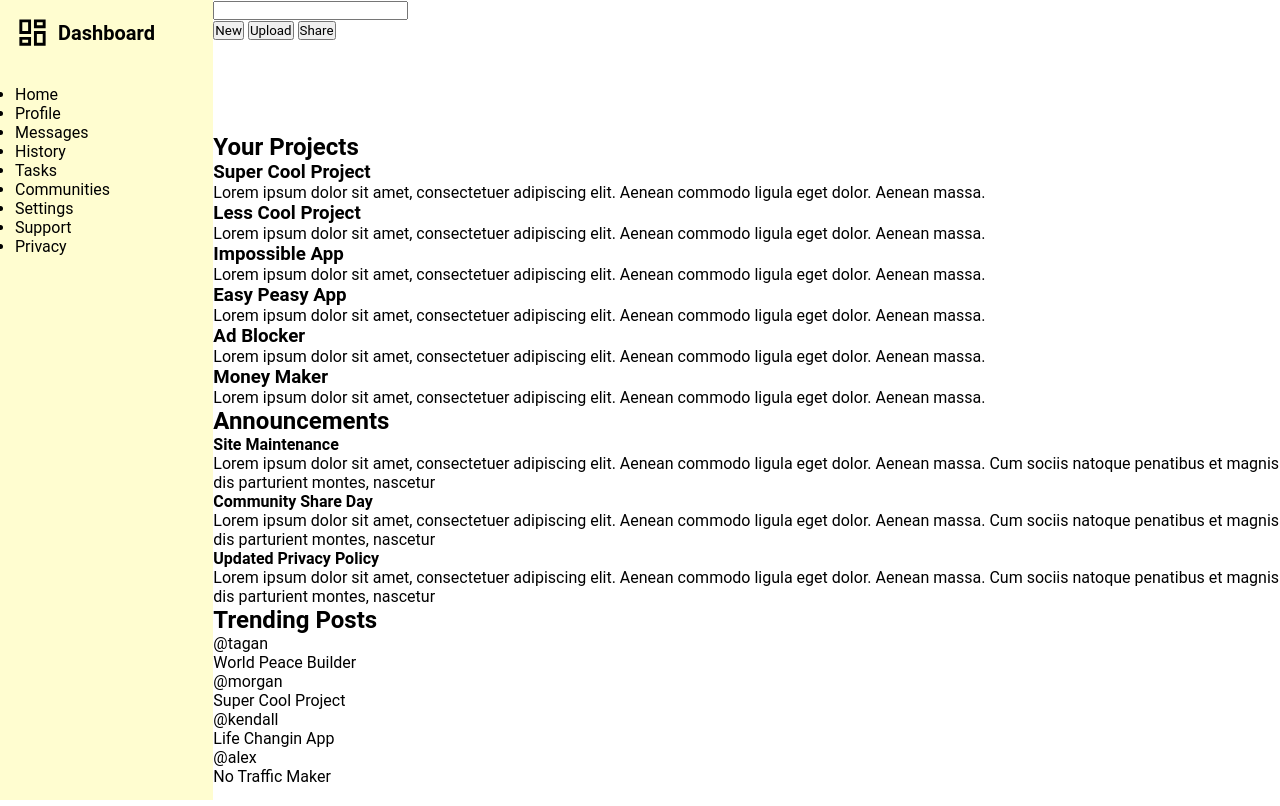
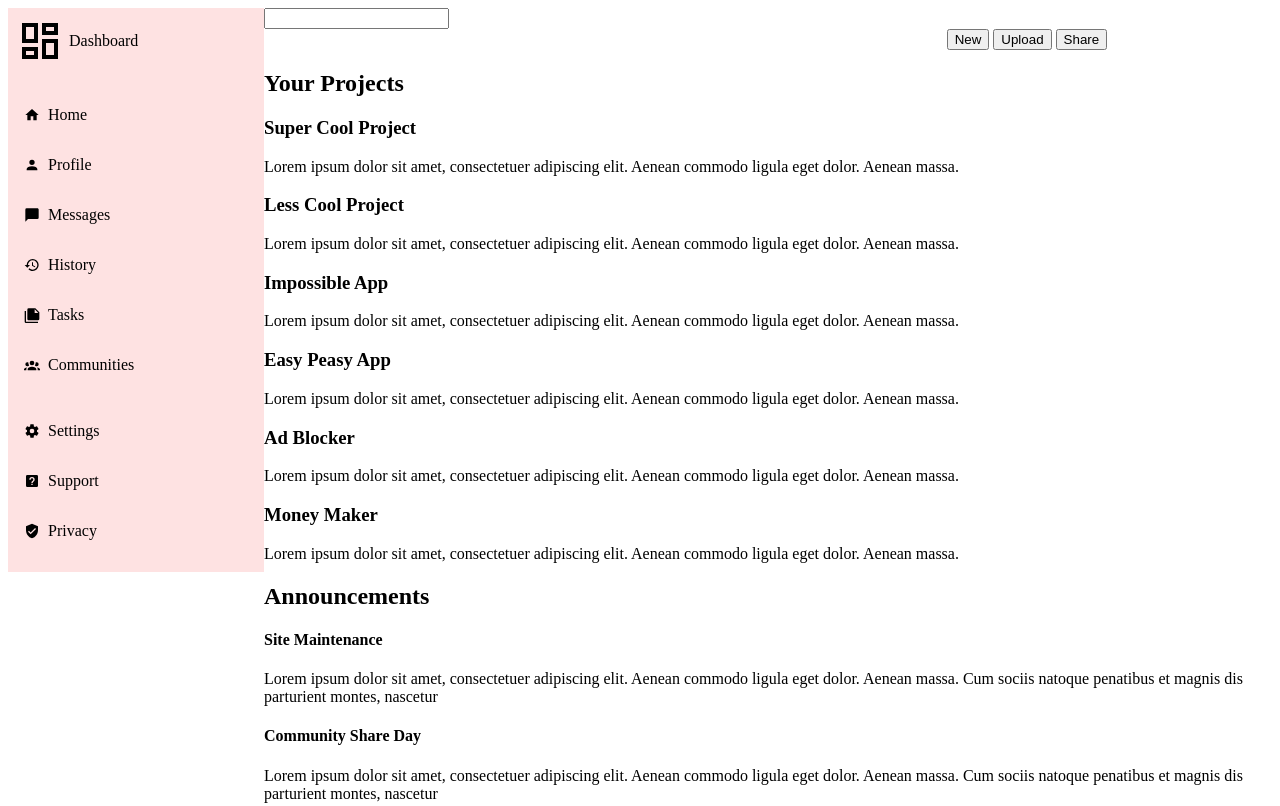
Before and after one commit to Zzanho/Admin-dashboard, a plain HTML site: page index.html in a window 1280 px wide. Shown: the top 806 px of the page. Drawn offline with Linux system fonts and the light colour scheme.

Commit message:
finished nav

```diff
--- a/index.html
+++ b/index.html
@@ -11,27 +11,49 @@
 
 <body>
     <div class="content">
+        <div class="left">
             <div class="nav">
                 <div class="logo">
-                <img class="dash" src="icons/view-dashboard-outline.svg"></i>
+                    <img class="dash" src="icons/view-dashboard-outline.svg" alt="Dashboard"></i>
                     <p>Dashboard</p>
                 </div>
                 <div class="nav-list">
-                <ul>
-                    <li>Home</li>
-                    <li>Profile</li>
-                    <li>Messages</li>
-                    <li>History</li>
-                    <li>Tasks</li>
-                    <li>Communities</li>
+                    <ul class="top">
+                        <li><img class="simple-icon" src="icons/home.svg" alt="Home"></i>
+                            <p>Home</p>
+                        </li>
+                        <li><img class="simple-icon" src="icons/account.svg" alt="Profile"></i>
+                            <p>Profile</p>
+                        </li>
+                        <li><img class="simple-icon" src="icons/message.svg" alt="Messages"></i>
+                            <p>Messages</p>
+                        </li>
+                        <li><img class="simple-icon" src="icons/history.svg" alt="History"></i>
+                            <p>History</p>
+                        </li>
+                        <li><img class="simple-icon" src="icons/note-multiple.svg" alt="Tasks"></i>
+                            <p>Tasks</p>
+                        </li>
+                        <li><img class="simple-icon" src="icons/account-group.svg" alt="Communities"></i>
+                            <p>Communities</p>
+                        </li>
                     </ul>
-                <ul>
-                    <li>Settings</li>
-                    <li>Support</li>
-                    <li>Privacy</li>
+                    <ul class="bot">
+                        <li><img class="simple-icon" src="icons/cog.svg" alt="Settings"></i>
+                            <p>Settings</p>
+                        </li>
+                        <li><img class="simple-icon" src="icons/help-box.svg" alt="Support"></i>
+                            <p>Support</p>
+                        </li>
+                        <li><img class="simple-icon" src="icons/shield-check.svg" alt="Privacy"></i>
+                            <p>Privacy</p>
+                        </li>
                     </ul>
                 </div>
             </div>
+        </div>
+
+        <div class="right">
             <div class="header">
                 <div class="search-bar">
                     <input class="search-bar" type="text">
@@ -151,6 +173,8 @@
                 </div>
             </div>
         </div>
+
+    </div>
 </body>
 
 </html>
--- a/styles.css
+++ b/styles.css
@@ -1,41 +1,76 @@
-* {
-    box-sizing: border-box;
+.content {
+    margin: 0;
+    display: grid;
+    grid-template-columns: 1fr 4fr;
+    grid-template-rows: 1fr 4fr;
+    width: 100vw;
+    height: 100vh;
     padding: 0;
-    margin: 0;
-    font-family: 'Roboto', sans-serif;
 }
 
-.content {
-    display: grid;
-    grid-template-columns: 1fr 5fr;
-    grid-template-rows: 1fr 5fr;
-    height: 100vh;
+.left {
+    grid-column: 1/2;
+    grid-row: 1/2;
+}
+
+.right {
+    grid-column: 2/3;
+    grid-row: 1/2;
 }
 
 .nav {
-    color: black;
-    background-color: #FFFDD0;
-    grid-column: 1 / 2;
-    grid-row: 1 / 3;
-    padding: 15px 20px 20px 15px;
+    grid-row: span 1;
     display: grid;
-    grid-template-columns: 1fr;
-    grid-template-rows: auto auto 1fr;
-    grid-gap: 35px;
+    grid-template-rows: span 2;
+    background-color: #fee2e2;
+}
+
+.logo {
+    display: flex;
+    ;
+    align-items: center;
+    padding: 8px;
+    gap: 5px;
+}
+
+.logo p {
+    align-items: center;
+}
+
+.logo img {
+    height: 3em;
+    width: 3em;
+}
+
+.simple-icon {
+    height: 1em;
+    width: 1em;
+}
+
+.top,
+.bot {
+    padding: 0 16px 0 16px;
+}
+
+.nav-list {
+    grid-row: 2;
+}
+
+.nav-list li {
+    display: flex;
+    align-items: center;
+    justify-content: left;
+    flex-direction: row;
     list-style-type: none;
 }
 
-.logo {
-    font-weight: bold;
-    font-size: 20px;
-    grid-row: 1 / 2;
-    display: flex;
-    align-items: center;
+.nav-list li img {
+    padding-right: 8px;
 }
 
-.dash {
-    width: 43px;
-    padding-right: 8px;
-
-
+.header {
+    grid-column: 2;
+    grid-row: 1;
+    display: grid;
+    grid-template-columns: 2fr 1fr;
 }
```
Lines whose indentation alone changed are shown as unchanged.
